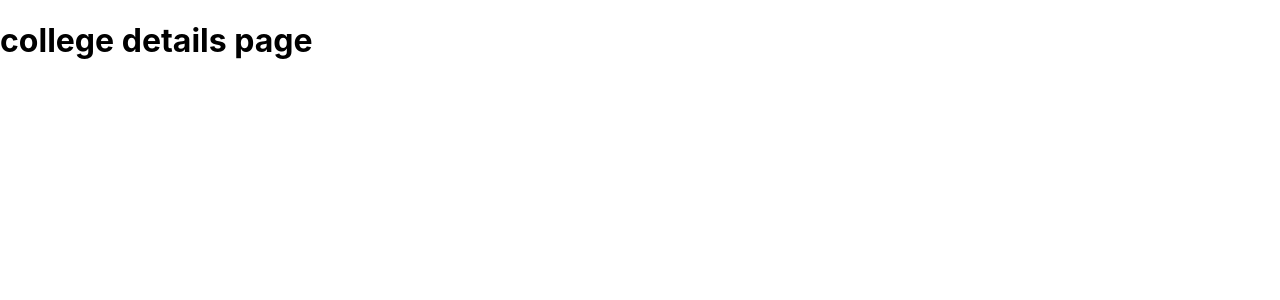
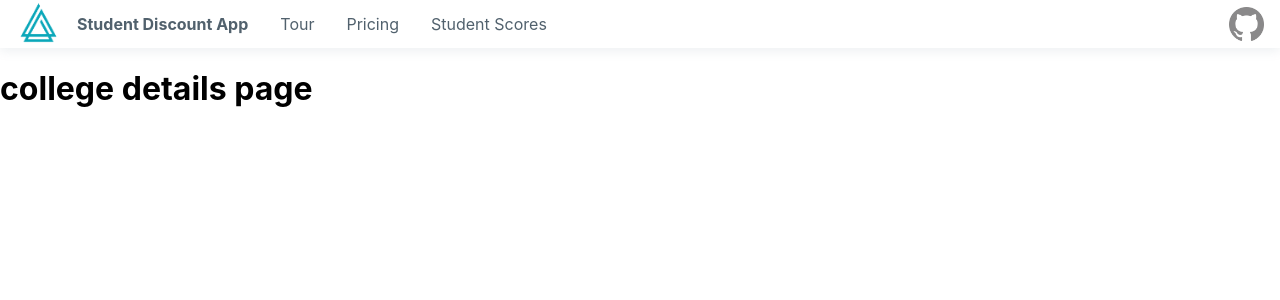
Before and after one commit to mjaycub/student-discount-app, a React (Create React App) app: page /college/1 in a window 1280 px wide. Shown: the top 300 px of the page. Built offline with nearby package versions, Linux system fonts and the light colour scheme; no server answers.

Commit message:
<Header /> component created && added to details view
- Header component created with logo image
- Header added to CollegeDetails view

```diff
--- a/package.json
+++ b/package.json
@@ -8,6 +8,7 @@
     "express": "^4.17.1",
     "lodash-id": "^0.14.0",
     "lowdb": "^1.0.0",
+    "node-sass": "^4.12.0",
     "path": "^0.12.7",
     "react": "^16.9.0",
     "react-dom": "^16.9.0",
--- a/src/CollegeDetails.js
+++ b/src/CollegeDetails.js
@@ -1,5 +1,6 @@
 import React, { Component } from "react";
 import { Redirect } from "react-router-dom";
+import Header from "./Components/Header";
 import CollegeRegistration from "./CollegeRegistration";
 
 class CollegeDetails extends Component {
@@ -35,6 +36,7 @@ class CollegeDetails extends Component {
   render() {
     const CollegeDetails = () => (
       <div>
+          <Header />
         <h1>college details page</h1>
         <h2>{this.state.collegeName}</h2>
       </div>
--- /dev/null
+++ b/src/components/Header.js
@@ -0,0 +1,37 @@
+import React, { useState } from "react";
+import "./Header.scss";
+
+function Header() {
+
+  const logoPath = `${process.env.PUBLIC_URL}/assets/logo.png`;
+  const githubLogoPath = `${process.env.PUBLIC_URL}/assets/github.png`;
+
+  return (
+    <div id="header-navbar">
+      <ul>
+        <li>
+          <img className="headerLogo" src={logoPath}/>
+        </li>
+        <li className="headerText">
+          <span>Student Discount App</span>
+        </li>
+        <li>
+          <a href="#">Tour</a>
+        </li>
+        <li>
+          <a href="#">Pricing</a>
+        </li>
+        <li>
+          <a href="#">Student Scores</a>
+        </li>
+        <li className="headerRight">
+          <a href="https://github.com/mjaycub/student-discount-app" target="_blank">
+            <img className="githubLogo" src={githubLogoPath}/>
+          </a>
+        </li>
+      </ul>
+    </div>
+  );
+}
+
+export default Header;
--- /dev/null
+++ b/src/components/Header.scss
@@ -0,0 +1,75 @@
+$companyColour: #2cb1c1;
+$headerGrey: rgb(81, 97, 109);
+
+#header-navbar {
+    box-shadow: rgba(131, 147, 160, 0.14) 0px 3px 10px 0px;
+}
+
+.headerLogo {
+  width: 45px;
+  margin-left: 1rem;
+  margin-right: 1rem;
+}
+
+.headerLink, .headerRight a {
+  padding: 0;
+}
+
+.headerLink:hover {
+  background-color: $companyColour;
+}
+
+.githubLogo {
+  width: 35px;
+  padding-top: 6.5px; // navbar height is 48px: (48-35)/2
+  margin-right: 1rem;
+  opacity: .5;
+  -webkit-transition: opacity .2s ease-in-out;
+    -moz-transition: opacity .2s ease-in-out;
+    -ms-transition: opacity .2s ease-in-out;
+    -o-transition: opacity .2s ease-in-out;
+    transition: opacity .2s ease-in-out;
+}
+
+.githubLogo:hover {
+  opacity: 1;
+}
+
+.headerText {
+  font-weight: bold;
+  color: $headerGrey;
+  line-height: 3rem;
+  margin-right: 1rem;
+}
+
+.headerRight {
+  float:right;
+}
+
+
+ul {
+    list-style-type: none;
+    margin: 0;
+    padding: 0;
+    overflow: hidden;
+    background-color: white;
+    height: 3rem;
+  }
+
+  li {
+    height: 3rem;
+    float: left;
+  }
+
+  li a {
+    display: block;
+    color: $headerGrey;
+    text-align: center;
+    padding: 14px 16px;
+    text-decoration: none;
+  }
+
+  /* Change the link color to #111 (black) on hover */
+  li a:hover {
+    color: $companyColour;
+  }
```
Also changed, not shown: public/assets/github.png (added), public/assets/logo.png (added).
